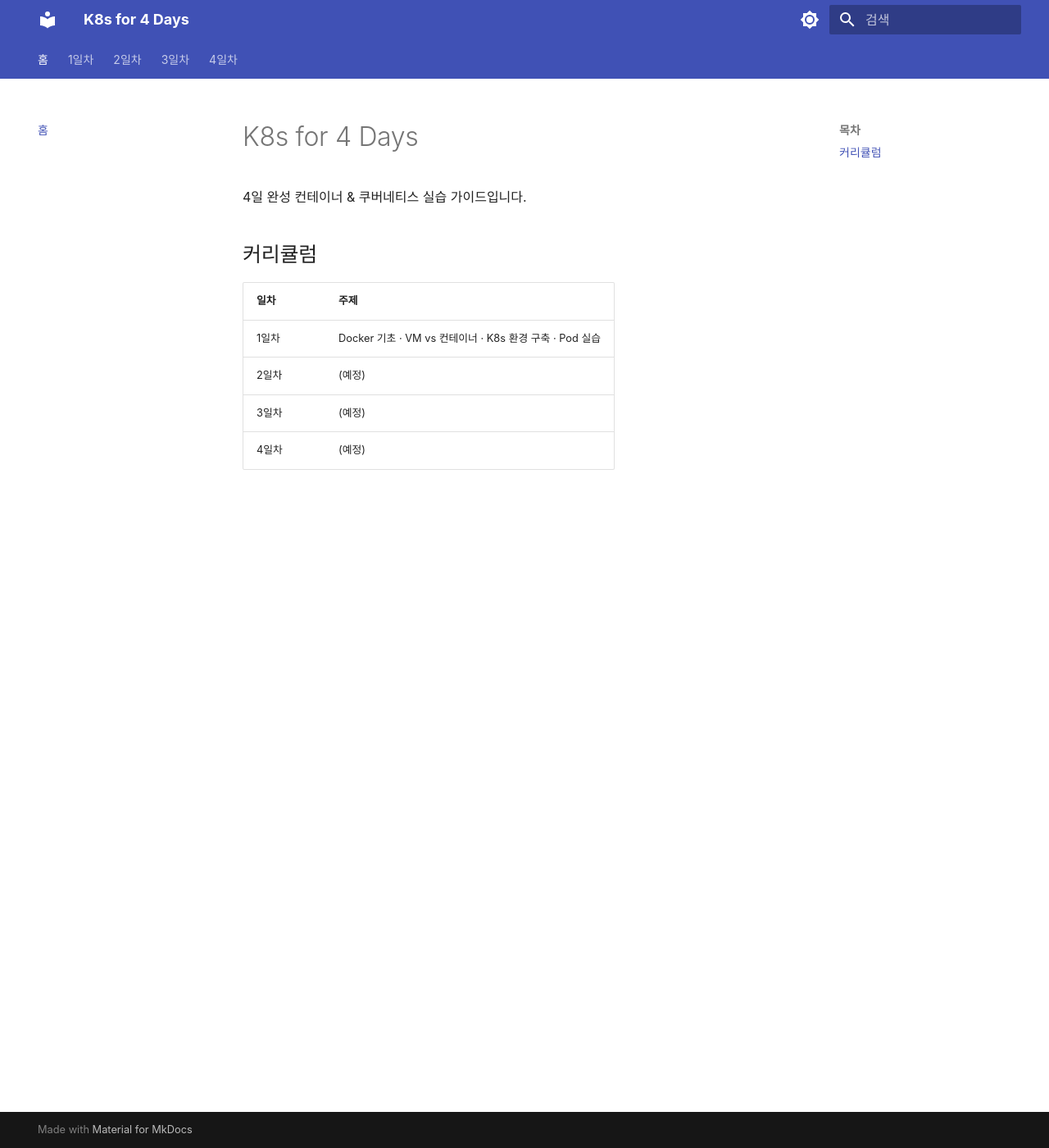
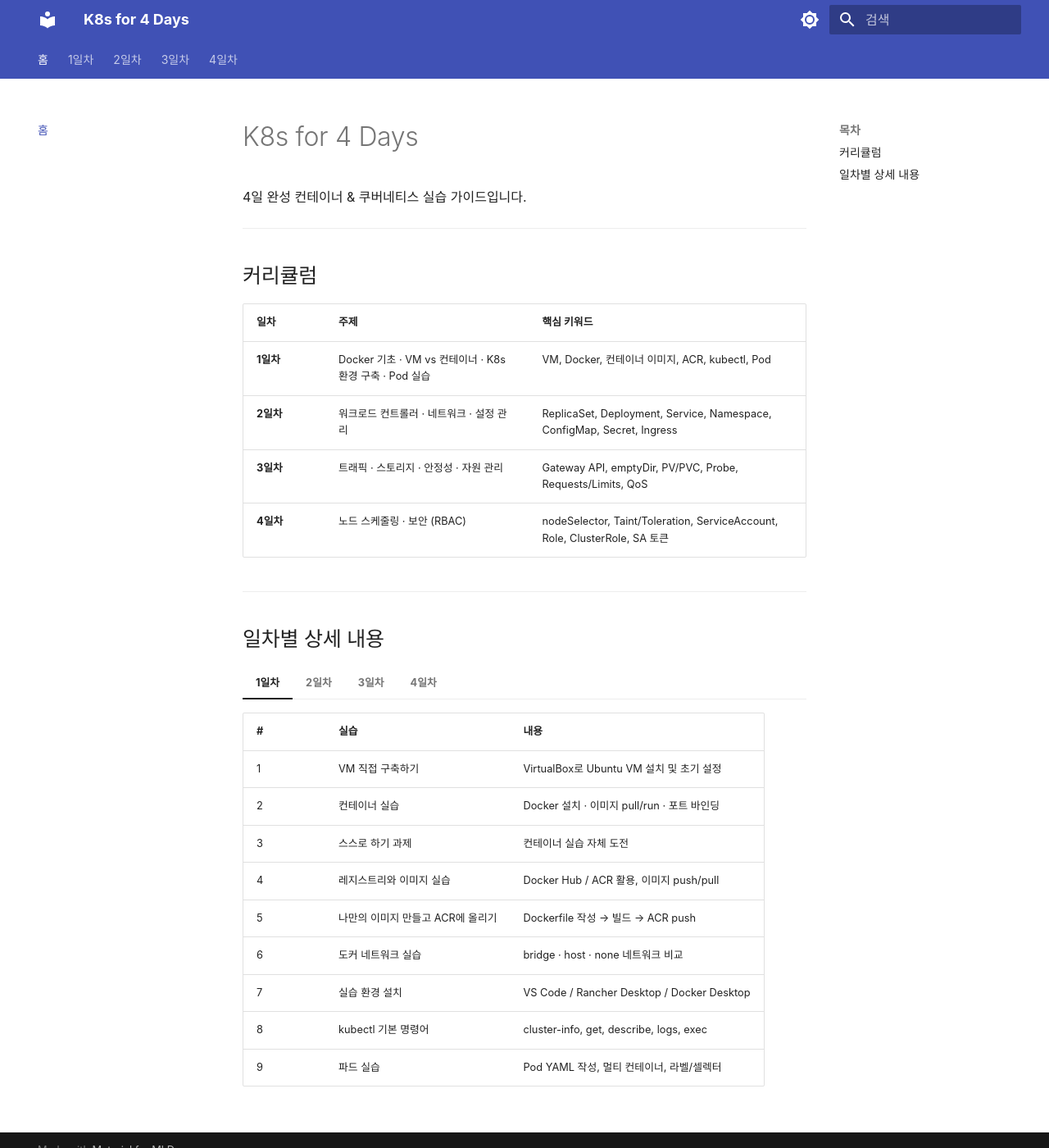
Before and after one commit to skilleat-labs/k8s-for-4days, an MkDocs documentation site: the page built from docs/index.md, in a window 1280 px wide and 1400 px high. Shown: the whole window at 82% size. Built offline with MkDocs 1.6.1 and Material for MkDocs 9.7.7, drawn with Linux system fonts in a browser that asks for light colours; some web fonts are replaced.

Commit message:
Update index.md with full curriculum and add PowerShell tabs to rbac-02
Co-Authored-By: Claude Sonnet 4.6 <noreply@anthropic.com>

```diff
--- a/docs/index.md
+++ b/docs/index.md
@@ -2,11 +2,64 @@
 
 4일 완성 컨테이너 & 쿠버네티스 실습 가이드입니다.
 
+---
+
 ## 커리큘럼
 
-| 일차 | 주제 |
-|------|------|
-| 1일차 | Docker 기초 · VM vs 컨테이너 · K8s 환경 구축 · Pod 실습 |
-| 2일차 | (예정) |
-| 3일차 | (예정) |
-| 4일차 | (예정) |
+| 일차 | 주제 | 핵심 키워드 |
+|------|------|------------|
+| **1일차** | Docker 기초 · VM vs 컨테이너 · K8s 환경 구축 · Pod 실습 | VM, Docker, 컨테이너 이미지, ACR, kubectl, Pod |
+| **2일차** | 워크로드 컨트롤러 · 네트워크 · 설정 관리 | ReplicaSet, Deployment, Service, Namespace, ConfigMap, Secret, Ingress |
+| **3일차** | 트래픽 · 스토리지 · 안정성 · 자원 관리 | Gateway API, emptyDir, PV/PVC, Probe, Requests/Limits, QoS |
+| **4일차** | 노드 스케줄링 · 보안 (RBAC) | nodeSelector, Taint/Toleration, ServiceAccount, Role, ClusterRole, SA 토큰 |
+
+---
+
+## 일차별 상세 내용
+
+=== "1일차"
+    | # | 실습 | 내용 |
+    |---|------|------|
+    | 1 | VM 직접 구축하기 | VirtualBox로 Ubuntu VM 설치 및 초기 설정 |
+    | 2 | 컨테이너 실습 | Docker 설치 · 이미지 pull/run · 포트 바인딩 |
+    | 3 | 스스로 하기 과제 | 컨테이너 실습 자체 도전 |
+    | 4 | 레지스트리와 이미지 실습 | Docker Hub / ACR 활용, 이미지 push/pull |
+    | 5 | 나만의 이미지 만들고 ACR에 올리기 | Dockerfile 작성 → 빌드 → ACR push |
+    | 6 | 도커 네트워크 실습 | bridge · host · none 네트워크 비교 |
+    | 7 | 실습 환경 설치 | VS Code / Rancher Desktop / Docker Desktop |
+    | 8 | kubectl 기본 명령어 | cluster-info, get, describe, logs, exec |
+    | 9 | 파드 실습 | Pod YAML 작성, 멀티 컨테이너, 라벨/셀렉터 |
+
+=== "2일차"
+    | # | 실습 | 내용 |
+    |---|------|------|
+    | 1 | ReplicaSet & Deployment | replicas 조정, rolling update, rollback |
+    | 🔧 | 도전 과제 — Deployment | Deployment 직접 만들어보기 |
+    | 2 | Service | ClusterIP · NodePort · port-forward |
+    | 🔧 | 디버깅 도전 과제 | 의도적으로 망가진 리소스 수정하기 |
+    | 3 | Namespace | 네임스페이스 분리 · 격리 실습 |
+    | 🔧 | 도전 과제 — Namespace | 네임스페이스에 앱 배포하고 관찰하기 |
+    | 4 | ConfigMap & Secret | 환경변수 주입 · 볼륨 마운트 |
+    | 5 | Ingress | nginx ingress controller, 경로 기반 라우팅 |
+    | 6 | Ingress TLS & Redirect | cert-manager, HTTPS 강제 리다이렉트 |
+
+=== "3일차"
+    | # | 실습 | 내용 |
+    |---|------|------|
+    | 1 | Gateway API | GatewayClass · Gateway · HTTPRoute |
+    | 2 | 볼륨 — emptyDir | Pod 내 컨테이너 간 파일 공유 |
+    | 3 | 볼륨 — PV/PVC | 정적/동적 프로비저닝, Azure Disk/Files |
+    | 4 | Probe 실습 | Liveness · Readiness · Startup |
+    | 5 | Resource Requests & Limits | Pending, CPU throttling, OOMKilled |
+    | 6 | Resource QoS | BestEffort · Burstable · Guaranteed, Eviction |
+    | 🔧 | 도전 과제 — 미니 블로그 | Gateway API + PVC + 멀티 Deployment |
+
+=== "4일차"
+    | # | 실습 | 내용 |
+    |---|------|------|
+    | 1 | 노드 스케줄링 | nodeSelector, Taint/Toleration, cordon/drain |
+    | 2 | RBAC 01 — ServiceAccount | SA 개념, 토큰 자동 마운트 확인 |
+    | 3 | RBAC 02 — Role & RoleBinding | 네임스페이스 권한 제어 |
+    | 4 | RBAC 03 — ClusterRole | 클러스터 전체 범위 권한 |
+    | 5 | RBAC 04 — 최소 권한 설계 | 실무 보안 설계 패턴 |
+    | 6 | RBAC 05 — SA 토큰 관리 | automount 제어, Projected Volume |
```
Also changed, not shown: docs/day4/rbac-02-role-rolebinding.md (+70 -42 lines).
